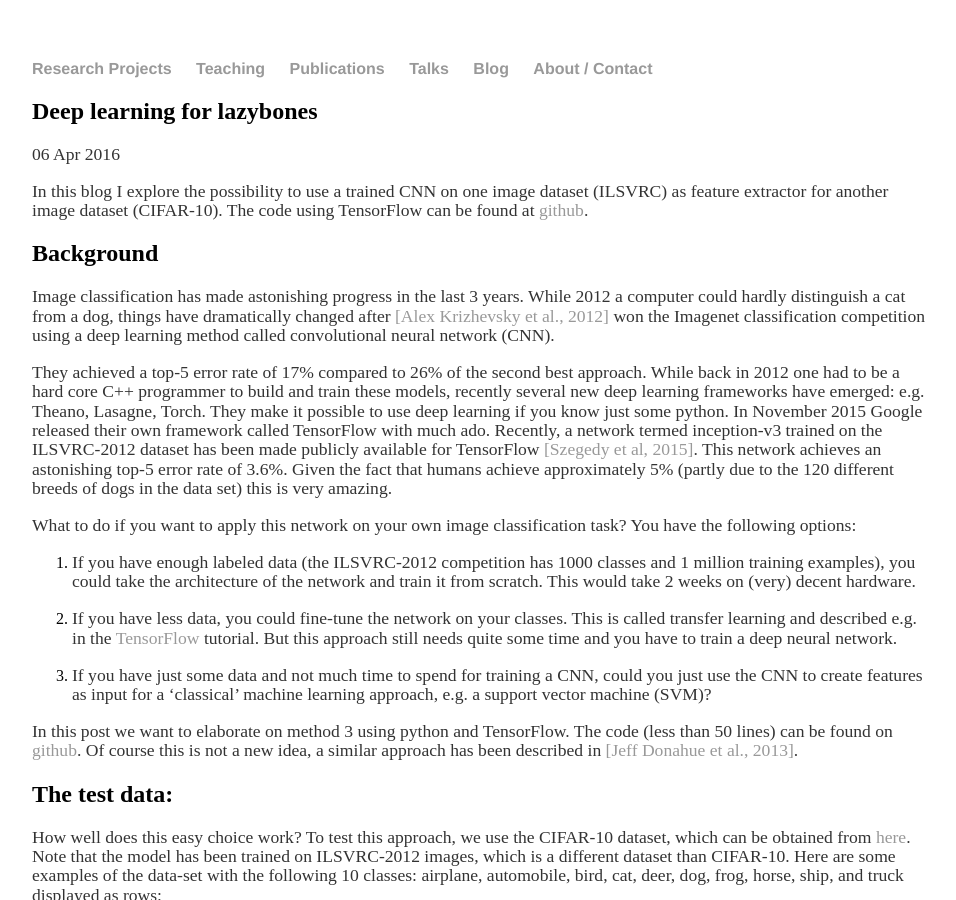
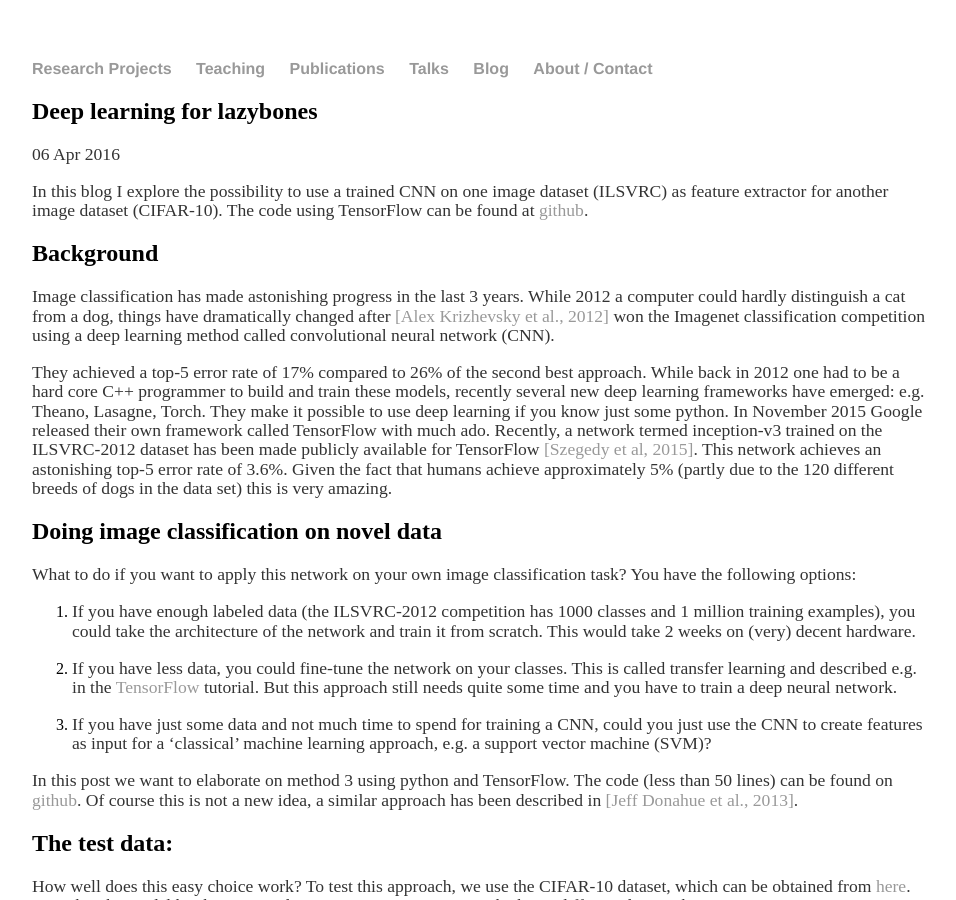
Before and after one commit to oduerr/oduerr.github.io, a Jekyll site: the page built from _posts/2016-04-06-Deep-Learning_for_lazybones.md, in a window 1280 px wide and 900 px high. Shown: the whole window, without its empty margins (160-1116 px from the left). Built offline with Jekyll 4.4.1, drawn with Linux system fonts in a browser that asks for light colours.

Commit message:
Added heading

```diff
--- a/_posts/2016-04-06-Deep-Learning_for_lazybones.md
+++ b/_posts/2016-04-06-Deep-Learning_for_lazybones.md
@@ -10,6 +10,8 @@ In this blog I explore the possibility to use a trained CNN on one image dataset
 Image classification has made astonishing progress in the last 3 years. While 2012 a computer could hardly distinguish a cat from a dog, things have dramatically changed after [[Alex Krizhevsky et al., 2012]](https://papers.nips.cc/paper/4824-imagenet-classification-with-deep-convolutional-neural-networks) won the Imagenet classification competition using a deep learning method called convolutional neural network (CNN).
 
 They achieved a top-5 error rate of 17% compared to 26% of the second best approach. While back in 2012 one had to be a hard core C++ programmer to build and train these models, recently several new deep learning frameworks have emerged: e.g. Theano, Lasagne, Torch. They make it possible to use deep learning if you know just some python. In November 2015 Google released their own framework called TensorFlow with much ado. Recently, a network termed inception-v3 trained on the ILSVRC-2012 dataset has been made publicly available for TensorFlow [[Szegedy et al, 2015]](http://arxiv.org/abs/1512.00567). This network achieves an astonishing top-5 error rate of 3.6%. Given the fact that humans achieve approximately 5% (partly due to the 120 different breeds of dogs in the data set) this is very amazing.
+
+## Doing image classification on novel data
 
 What to do if you want to apply this network on your own image classification task? You have the following options:
 
```
